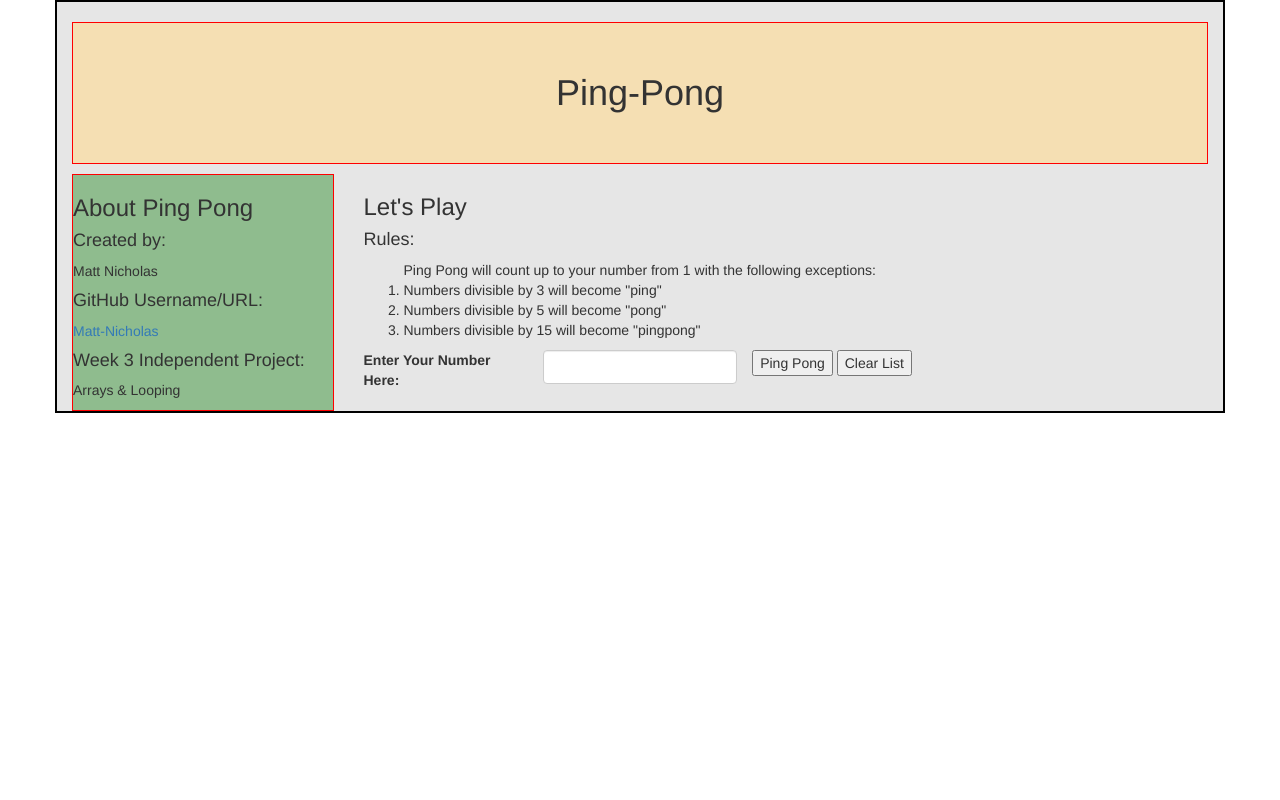
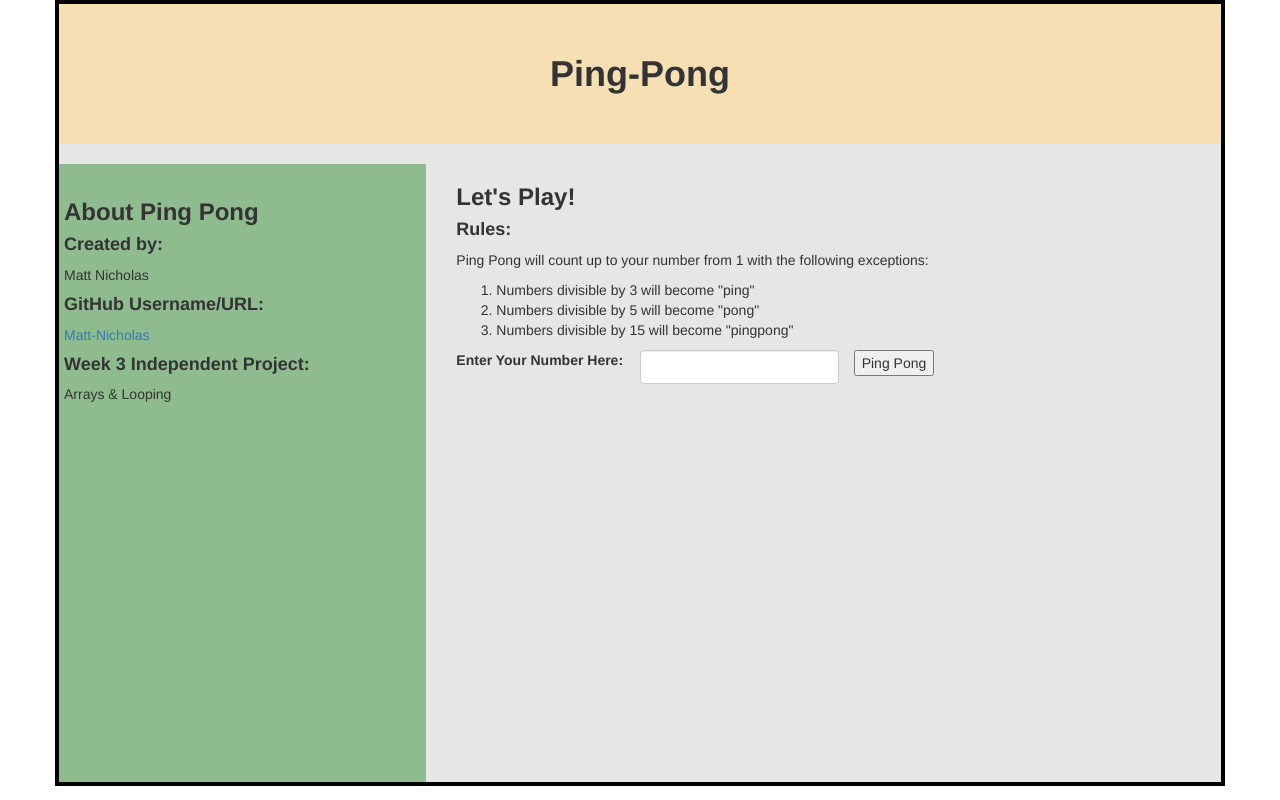
Before and after one commit to Matt-Nicholas/ping-pong, a plain HTML site: page index.html in a window 1280 px wide. Drawn offline with Linux system fonts and the light colour scheme.

Commit message:
Add styling to match the epicodus example

```diff
--- a/css/styles.css
+++ b/css/styles.css
@@ -1,20 +1,40 @@
 .container{
-  border: solid 2px black;
+  padding-left: 0;
+  padding-right: 0;
+  padding-top: 0;
+  border: solid 4px black;
   background-color: #E6E6E6;
 }
+
 h1{
-  border: solid 1px red;
-
+  width: 100%;
   text-align: center;
   background-color: #F5DFB3;
   width: 100%;
   padding-top: 50px;
   padding-bottom: 50px;
+  margin-top: 0;
+  font-weight: bolder;
+  margin-bottom: 20px;
 }
+
+h3{
+  font-weight: bolder;
+}
+
+h4{
+  font-weight: bolder;
+}
+
 #submitButton{
   background-color: #BFBFBF;
 }
+
 #sidebar{
-  border: solid 1px red;
+  margin: 0;
   background-color: #8FBC8E;
+  padding-bottom: 100%;
+  padding-left: 5px;
+  padding-right: 5px;
+  padding-top: 15px;
 }
--- a/index.html
+++ b/index.html
@@ -13,7 +13,7 @@
   <div class="container">
     <h1>Ping-Pong</h1>
     <div class="row">
-      <div class="col-sm-3">
+      <div class="col-sm-4">
         <div id="sidebar">
             <h3>About Ping Pong</h3>
             <h4>Created by:</h4>
@@ -21,7 +21,7 @@
               Matt Nicholas
             </p>
             <h4>GitHub Username/URL:</h4>
-            <a href="Matt-Nicholas">Matt-Nicholas</a>
+            <a href="https://github.com/Matt-Nicholas/ping-pong">Matt-Nicholas</a>
             <h4>Week 3 Independent Project:</h4>
             <p>
               Arrays &amp; Looping
@@ -29,10 +29,11 @@
         </div>
       </div>
     <div class="col-sm-8">
-      <h3>Let's Play</h3>
+      <h3>Let's Play!</h3>
       <h4>Rules:</h4>
+      <p>Ping Pong will count up to your number from 1 with the following exceptions:</p>
+
       <ol>
-        Ping Pong will count up to your number from 1 with the following exceptions:
         <li>Numbers divisible by 3 will become "ping"</li>
         <li>Numbers divisible by 5 will become "pong"</li>
         <li>Numbers divisible by 15 will become "pingpong"</li>
@@ -52,10 +53,8 @@
           <input id="userInput" type="text" class="form-control">
         </div>
       </div>
-      <div class="col-sm-3">
+      <div class="col-sm-6">
         <button class="submitButton">Ping Pong</button>
-        <button id="refres">Clear List</button>
-
       </div>
 
       </form>
--- a/js/scripts.js
+++ b/js/scripts.js
@@ -13,7 +13,7 @@ function gameLoop(num){
       resultArray.push('<li>' + i + '</li>');
     }
   }
-  resultString = resultArray.join();
+  resultString = resultArray.join('');
   return resultString;
 }
 // User Logic
```
